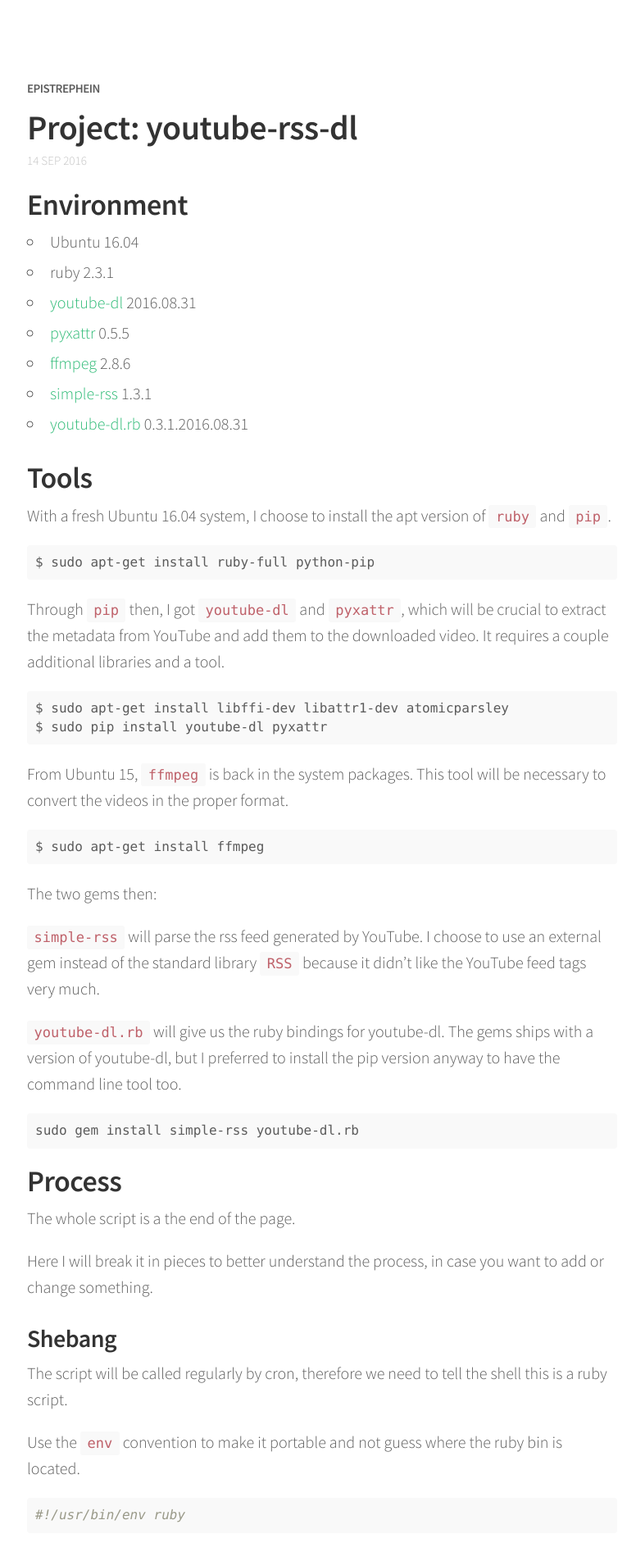
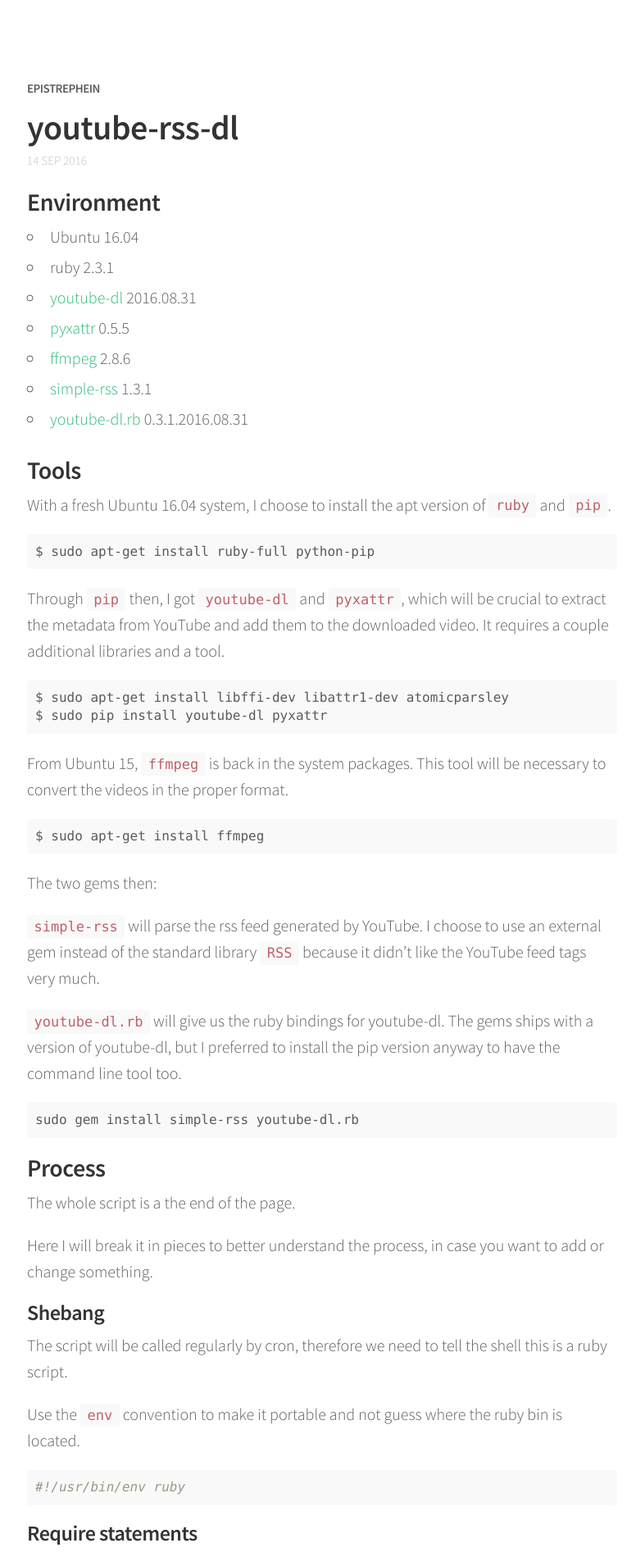
Before and after one commit to epistrephein/blog.epistrephe.in, a Jekyll site: the page built from _posts/2016-09-14-project-youtube-rss-dl.md, in a window 1280 px wide. Shown: the top 1893 px of the page at 82% size, without its empty margins (247-1023 px from the left). Built offline with Jekyll 4.4.1, drawn with Linux system fonts in a browser that asks for light colours; nearby versions of some CDN libraries; comment, search, counter and statistics services are not loaded.

Commit message:
square bullet points

````diff
--- a/_posts/2016-09-14-project-youtube-rss-dl.md
+++ b/_posts/2016-09-14-project-youtube-rss-dl.md
@@ -1,13 +1,13 @@
 ---
 layout: post
-title: "Project: youtube-rss-dl"
-description: "A ruby script to automatically check and download new videos from chosen YouTube channels"
+title: "youtube-rss-dl"
+description: "a ruby script to automatically check and download new videos from chosen YouTube channels"
 date: 2016-09-14
 comments: true
 share: false
 ---
 
-## Environment
+### Environment
 
 * Ubuntu 16.04
 * ruby 2.3.1
@@ -17,7 +17,7 @@
 * [simple-rss](https://github.com/cardmagic/simple-rss) 1.3.1
 * [youtube-dl.rb](https://github.com/layer8x/youtube-dl.rb) 0.3.1.2016.08.31
 
-## Tools
+### Tools
 
 With a fresh Ubuntu 16.04 system, I choose to install the apt version of `ruby` and `pip`.
 
@@ -48,13 +48,13 @@
 sudo gem install simple-rss youtube-dl.rb
 ```
 
-## Process
+### Process
 
 The whole script is a the end of the page.
 
 Here I will break it in pieces to better understand the process, in case you want to add or change something.
 
-### Shebang
+#### Shebang
 
 The script will be called regularly by cron, therefore we need to tell the shell this is a ruby script.
 
@@ -64,7 +64,7 @@
 #!/usr/bin/env ruby
 ```
 
-### Require statements
+#### Require statements
 
 ```ruby
 require 'json'
@@ -75,7 +75,7 @@
 
 In addition to the two gems (`open-uri` is used with `simple-rss` to open the feed url), we'll need to manipulate a json to keep track of the downloaded videos.
 
-### YouTube channels
+#### YouTube channels
 Here's the most customizable part: the YouTube channels you want to follow.
 
 For each one of them, you need to get the `channel-external-id` tag in the source of the channel page. For example the [**Vsauce**](https://www.youtube.com/user/Vsauce) id is `UC6nSFpj9HTCZ5t-N3Rm3-HA`.
@@ -95,14 +95,14 @@
 RSS_BASE_URL = 'https://www.youtube.com/feeds/videos.xml?channel_id='
 ```
 
-### Destination folder
+#### Destination folder
 Another constant is the folder where the videos will be downloaded. I choose to keep them in the same folder where the script will be, and to avoid any trouble I stored it as an absolute path.
 
 ```ruby
 DESTINATION = File.expand_path(File.dirname(__FILE__))
 ```
 
-### youtube-dl options
+#### youtube-dl options
 
 Another constant, and another customizable part. These are the options that will be passed to youtube-dl.
 
@@ -127,7 +127,7 @@
 
 The list of options is available [here](https://github.com/rg3/youtube-dl/blob/master/README.md#options). Keep in mind you'll need to rubify them, usually replacing `-` with `_` and converting single flags in hash elements with `true` or `false`.
 
-### JSON database
+#### JSON database
 
 Along with the script, we'll keep a json file to keep track of the downloaded file, so to avoid downloading the same video over and over.
 
@@ -149,7 +149,7 @@
 database = JSON.parse(File.read(json))
 ```
 
-### The main loop
+#### The main loop
 
 Here's the core of the script. Keep in mind that, even if divided in pieces, this is a unique `each` method, so keep an eye for indentation and confront it with the uncommented script at the end.
 
@@ -206,7 +206,7 @@
 end
 ```
 
-### Cron
+#### Cron
 
 The final step is to setup a cron call to the script so the process happens automatically.
 
--- a/_sass/_site.scss
+++ b/_sass/_site.scss
@@ -136,7 +136,7 @@
     li {
       font-size: .75rem;
       display: inline;
-      list-style-type: none;
+      list-style-type: square;
       text-transform: lowercase;
     }
     span {
@@ -231,7 +231,7 @@
   &-index {
     font-size: .75rem;
     display: inline;
-    list-style-type: none;
+    list-style-type: square;
     text-transform: lowercase;
 
 
````
Also changed, not shown: other parts of _posts/2016-09-14-project-youtube-rss-dl.md (+2 -2 lines), _posts/2016-10-21-cloudflare-dynamic-dns.md (+1 -1 lines).
